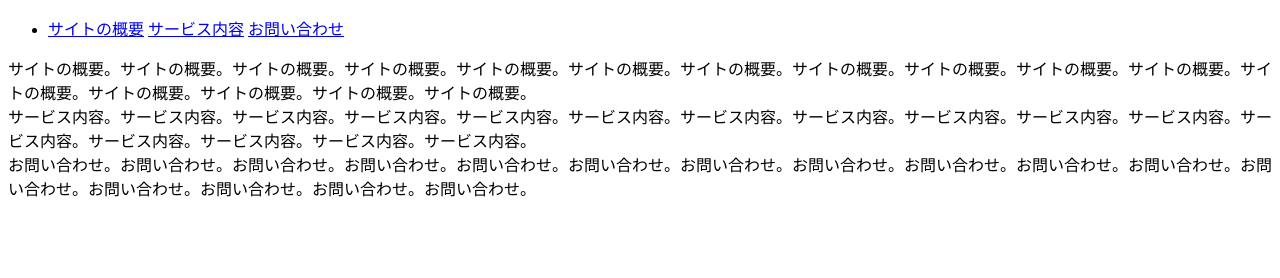
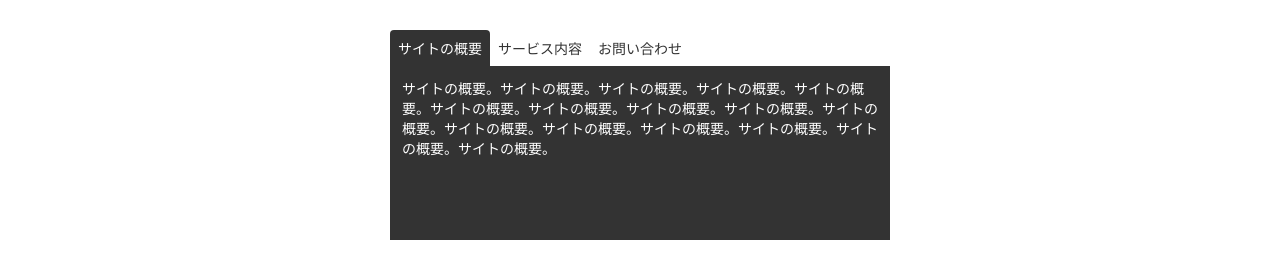
Before and after one commit to yuuttana1223/js-tab-menu, a plain HTML site: page index.html in a window 1280 px wide. Drawn offline with Linux system fonts and the light colour scheme.

Commit message:
[Add] スタイルを整えた

```diff
--- a/css/style.css
+++ b/css/style.css
@@ -0,0 +1,47 @@
+body {
+  font-size: 14px;
+}
+
+.container {
+  margin: 30px auto;
+  width: 500px;
+}
+
+.menu {
+  list-style: none;
+  padding: 0;
+  margin: 0;
+  display: flex;
+}
+
+.menu li a {
+  width: 100px;
+  display: inline-block;
+  text-align: center;
+  padding: 8px 0;
+  color: #333;
+  text-decoration: none;
+  border-radius: 4px 4px 0 0;
+}
+
+.menu li a.active {
+  background-color: #333;
+  color: #fff;
+}
+
+.menu li a:not(.active):hover {
+  opacity: 0.5;
+  transition: opacity 0.4s;
+}
+
+.content.active {
+  background-color: #333;
+  color: #fff;
+  min-height: 150px;
+  padding: 12px;
+  display: block;
+}
+
+.content {
+  display: none;
+}
--- a/index.html
+++ b/index.html
@@ -11,12 +11,16 @@
     <div class="container">
       <ul class="menu">
         <li>
-          <a href="#">サイトの概要</a>
+          <a href="#" class="active">サイトの概要</a>
+        </li>
+        <li>
           <a href="#">サービス内容</a>
+        </li>
+        <li>
           <a href="#">お問い合わせ</a>
         </li>
       </ul>
-      <section class="content">
+      <section class="content active">
         サイトの概要。サイトの概要。サイトの概要。サイトの概要。サイトの概要。サイトの概要。サイトの概要。サイトの概要。サイトの概要。サイトの概要。サイトの概要。サイトの概要。サイトの概要。サイトの概要。サイトの概要。サイトの概要。
       </section>
       <section class="content">
```
